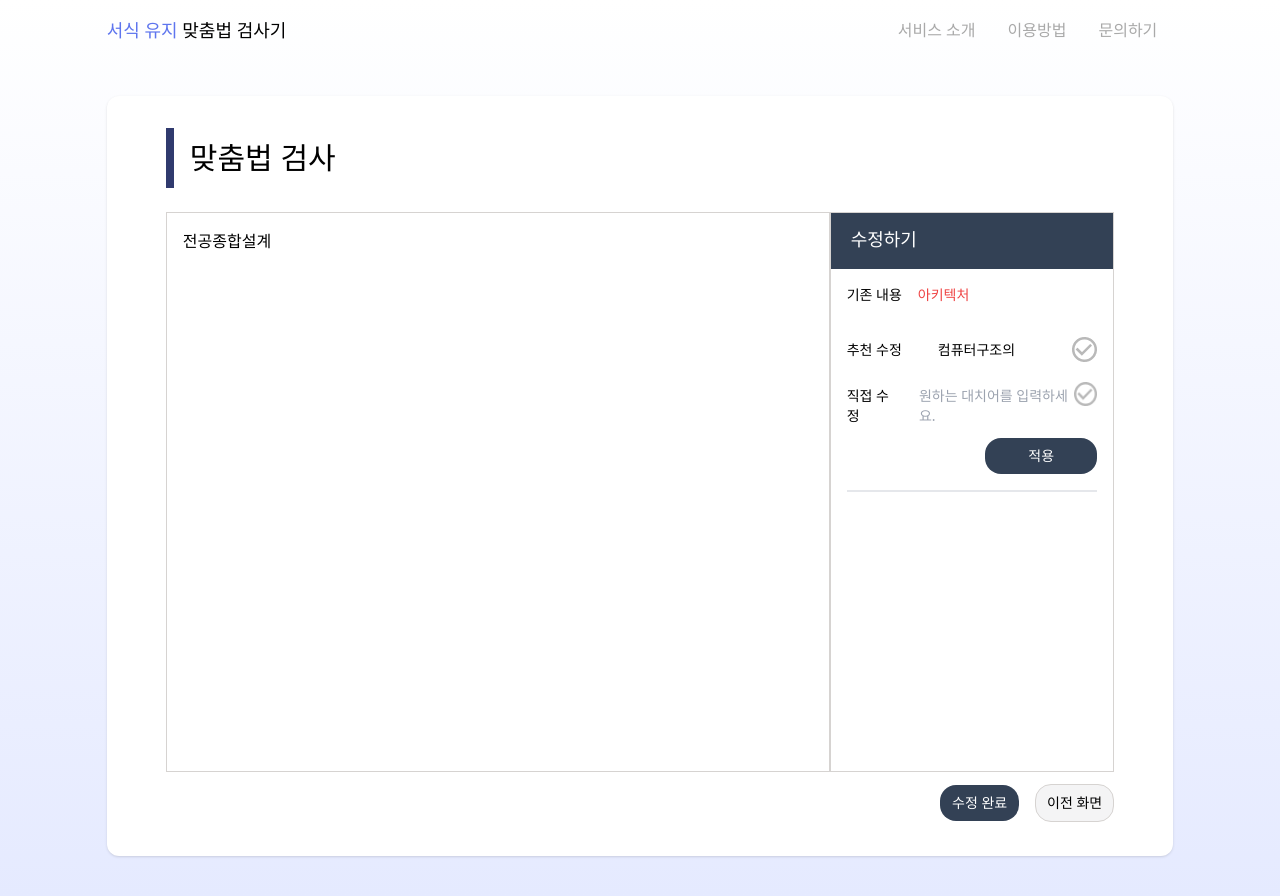
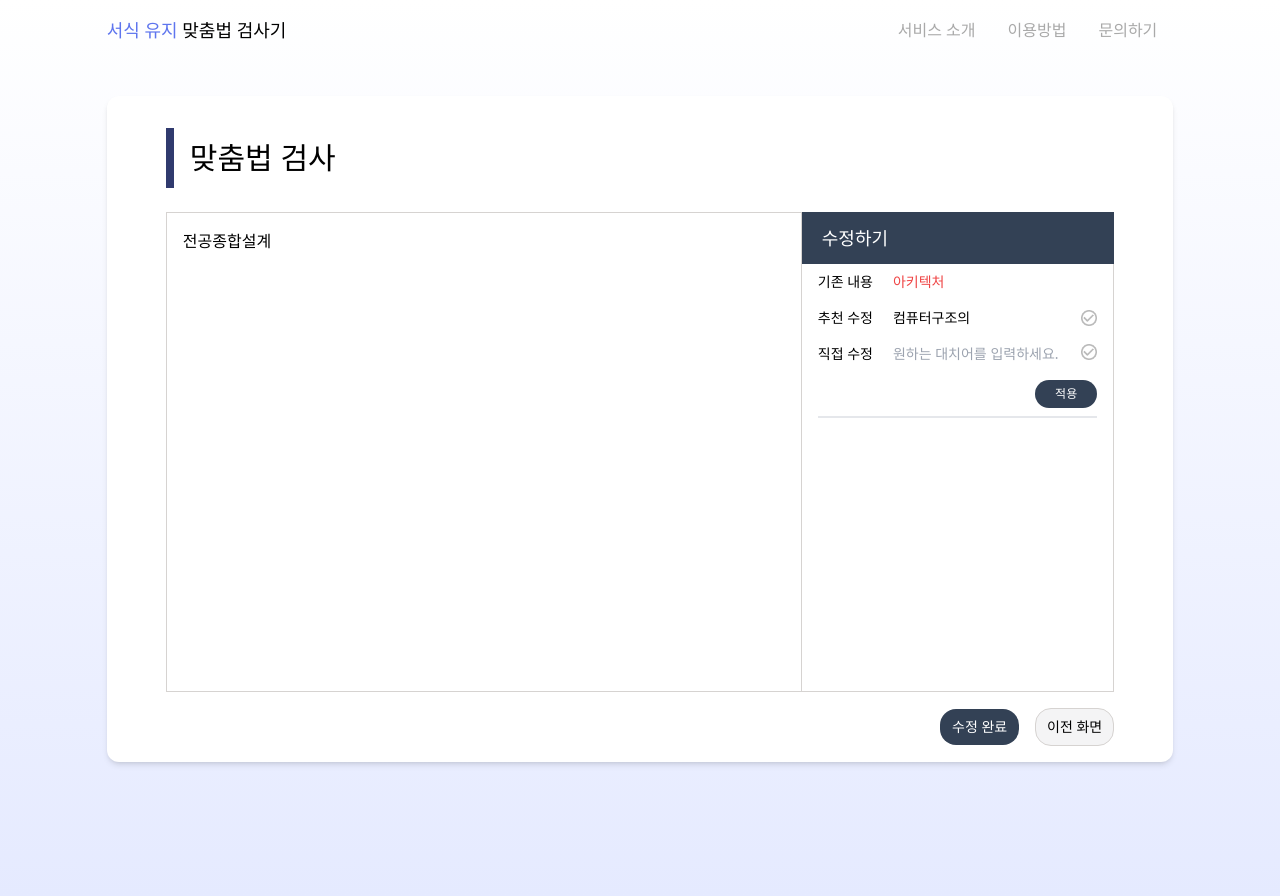
Before and after one commit to ckdwns1221/spell_checker_front, a React (Create React App) app: page /checker in a window 1280 px wide. Built offline with nearby package versions, Linux system fonts and the light colour scheme; no server answers.

Commit message:
design: 맞춤법 검사 페이지 UI 수정

```diff
--- a/src/css/style.css
+++ b/src/css/style.css
@@ -36,26 +36,29 @@ body {
 
 /* scroll */
 .scroll::-webkit-scrollbar {
-  width: 8px; /* 스크롤바의 너비 */
+  width: 10px; /* 스크롤바의 너비 */
 }
-
+/* 스크롤 */
 .scroll::-webkit-scrollbar-thumb {
-  height: 3px; /* 스크롤바의 길이 */
-  background: #d9d9d9; /* 스크롤바의 색상 */
+  background: #d9d9d9;
   border-radius: 10px;
+  /* 스크롤바 마진 */
+  background-clip: padding-box;
+  border: 3px solid transparent;
+  border-radius: 8px;
 }
-
+/* 스크롤바 배경 */
 .scroll::-webkit-scrollbar-track {
   background: inherit;
   border-radius: 10px;
 }
-
+/* 스크롤바 위쪽 공백 */
 .scroll::-webkit-scrollbar-button:vertical:start:decrement {
   display: block;
-  height: 20px;
+  height: 4px;
 }
-
+/* 스크롤바 아래쪽 공백 */
 .scroll::-webkit-scrollbar-button:vertical:end:increment {
   display: block;
-  height: 20px;
+  height: 4px;
 }
--- a/src/pages/Checker/Checker.jsx
+++ b/src/pages/Checker/Checker.jsx
@@ -61,13 +61,13 @@ function Checker() {
     <>
       <Nav />
       <div className="min-h-screen">
-        <div className="w-10/12 bg-white rounded-xl shadow flex flex-col mx-auto items-center mt-24 h-[95vh] p-4">
+        <div className="w-10/12 bg-white rounded-xl shadow-md flex flex-col mx-auto items-center mt-24 p-4">
           <div className="text-3xl fontBold w-11/12 border-l-8 border-[#303A6E] pl-4 py-3 my-4">맞춤법 검사</div>
-          <div className="flex justify-center w-11/12 h-[70vh] mt-2">
+          <div className="flex justify-center w-11/12 h-full mt-2">
             <CheckerFile />
             <CheckerModify />
           </div>
-          <div className="w-11/12 mt-3 flex justify-end items-center">
+          <div className="w-11/12 mt-4 flex justify-end items-center">
             <button
               className="text-sm text-white w-1/12 py-2 bg-slate-700 fontBold rounded-2xl mr-4"
               onClick={finishEdit}>
@@ -82,5 +82,4 @@ function Checker() {
     </>
   );
 }
-
 export default Checker;
--- a/src/pages/Checker/CheckerFile.jsx
+++ b/src/pages/Checker/CheckerFile.jsx
@@ -31,7 +31,7 @@ const CheckerFile = () => {
 
   return (
     <>
-      <div className="w-[70%] bg-white border border-stone-300 scroll overflow-y-scroll">
+      <div className="w-[70%] h-[60vh] bg-white border border-stone-300 scroll overflow-y-scroll">
         <div className="p-4">{checkedText}</div>
       </div>
     </>
--- a/src/pages/Checker/CheckerModify.jsx
+++ b/src/pages/Checker/CheckerModify.jsx
@@ -53,73 +53,66 @@ const CheckerModify = () => {
   };
   return (
     <>
-      {/* 입력 내용 및 대치어, 직접수정 */}
-      <div className="w-[30%] bg-white border border-stone-300">
-        <div className="bg-slate-700 h-14">
+      <div className="flex flex-col h-[60vh]">
+        <div className="bg-slate-700 h-14 pb-3 sticky top-0">
           <div className="text-white text-lg pl-5 pt-3 fontSB">수정하기</div>
         </div>
-        <div className="p-4 text-sm scroll overflow-y-scroll">
-          {/* 입력 내용과 원본 텍스트 나란히 배치 */}
-          <div className="flex items-center mb-4">
-            <div className="text-black fontBold mr-4">기존 내용</div>
-            <div className="fontBold text-red-500">{originalText}</div> {/* 원본 텍스트 표시 */}
+        <div className="w-full h-full bg-white border-b border-r border-stone-300 scroll overflow-y-scroll">
+          {/* 여기 밑에 div를 map으로 반복하면됨 */}
+          <div className="px-4 pb-1 text-sm">
+            <div className="flex items-center my-2">
+              <div className="text-black fontBold mr-5">기존 내용</div>
+              <div className="fontBold text-red-500">{originalText}</div>
             </div>
-          {/* 대치어 라벨과 대치어 텍스트 나란히 배치 */}
-          <div className="flex items-center pt-4">
-            <div className="text-black fontBold mr-9">추천 수정</div>
-            <div className="fontBold ">{replacementText}</div> {/* 대치어 텍스트 표시 */}
+            <div className="flex items-center my-4">
+              <div className="text-black fontBold mr-5">추천 수정</div>
+              <div className="fontBold ">{replacementText}</div>
               {replaceChecked ? (
-              // 체크 상태가 true일 때 선택 후 체크 표시를 보여줍니다.
                 <img
                   src="./assets/images/after_check.png"
                   alt="선택 후 체크 표시"
                   onClick={reCheck}
-                className="cursor-pointer ml-auto"
+                  className="cursor-pointer ml-auto w-4 h-4"
                 />
               ) : (
-              // 체크 상태가 false일 때 선택 전 체크 표시를 보여줍니다.
                 <img
                   src="./assets/images/before_check.png"
                   alt="선택 전 체크 표시"
                   onClick={reCheck}
-                className="cursor-pointer ml-auto"
+                  className="cursor-pointer ml-auto w-4 h-4"
                 />
               )}
             </div>
-          {/* 사용자가 직접 수정할 텍스트 입력하는 부분 */}
-          <div className="flex pt-5">
-            <div className="text-black fontBold mr-4 mt-1">직접 수정</div>
-            <textarea
-              className="p-1 w-2/3 resize-none"
+            <div className="flex my-4">
+              <div className="text-black fontBold mr-4">직접 수정</div>
+              <input
+                type="text"
+                className="pl-1 w-2/3"
                 placeholder="원하는 대치어를 입력하세요."
                 value={userText}
-              onChange={e => setUserText(e.target.value)}></textarea>
+                onChange={e => setUserText(e.target.value)}
+              />
               {userChecked ? (
-              // 체크 상태가 true일 때 선택 후 체크 표시를 보여줍니다.
-              <div className="w-auto h-auto ml-auto">
                 <img
                   src="./assets/images/after_check.png"
                   alt="선택 후 체크 표시"
                   onClick={usCheck}
-                  className="cursor-pointer"
+                  className="cursor-pointer w-4 h-4 ml-auto"
                 />
-              </div>
               ) : (
-              // 체크 상태가 false일 때 선택 전 체크 표시를 보여줍니다.
-              <div className="w-auto h-auto ml-auto">
                 <img
                   src="./assets/images/before_check.png"
                   alt="선택 전 체크 표시"
                   onClick={usCheck}
-                  className="cursor-pointer"
+                  className="cursor-pointer w-4 h-4 ml-auto"
                 />
-              </div>
               )}
             </div>
-          <div className="flex justify-end pt-2">
-            <button className="text-white w-28 h-9 bg-slate-700 fontBold rounded-2xl">적용</button>
+            <div className="flex justify-end">
+              <button className="text-white text-xs px-5 py-1.5 bg-slate-700 fontBold rounded-[14px]">적용</button>
             </div>
-          <hr class=" w-full border border-gray-200 my-4" />
+            <hr class="w-full border border-gray-200 my-2" />
+          </div>
         </div>
       </div>
     </>
--- a/src/pages/Main.jsx
+++ /dev/null
@@ -1,9 +0,0 @@
-import React from 'react';
-import { Link } from 'react-router-dom';
-import Nav from './../components/Nav';
-import { images } from '../utils/images';
-/* import BgCircles from './../components/BgCircles'; */
-
-export default function Main() {
-  return <div>Main</div>;
-}
```
Lines whose indentation alone changed are shown as unchanged.
